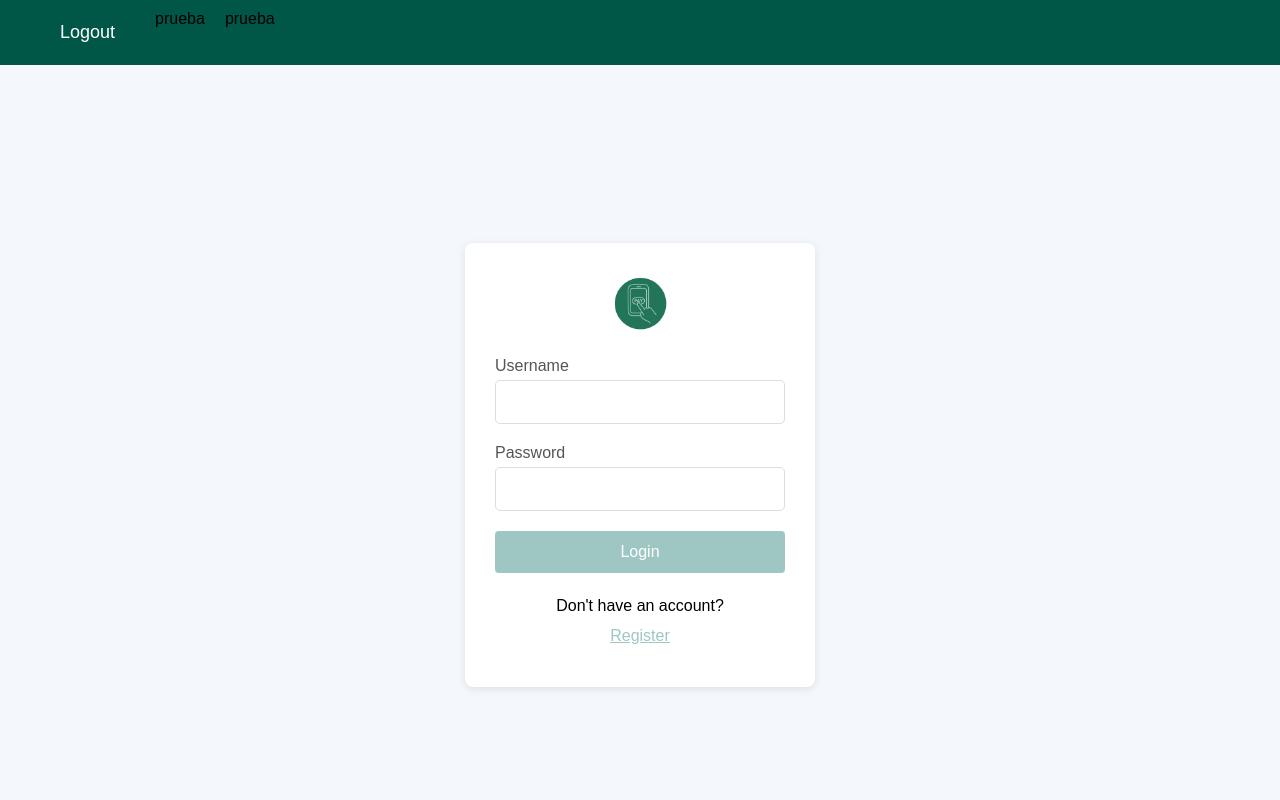
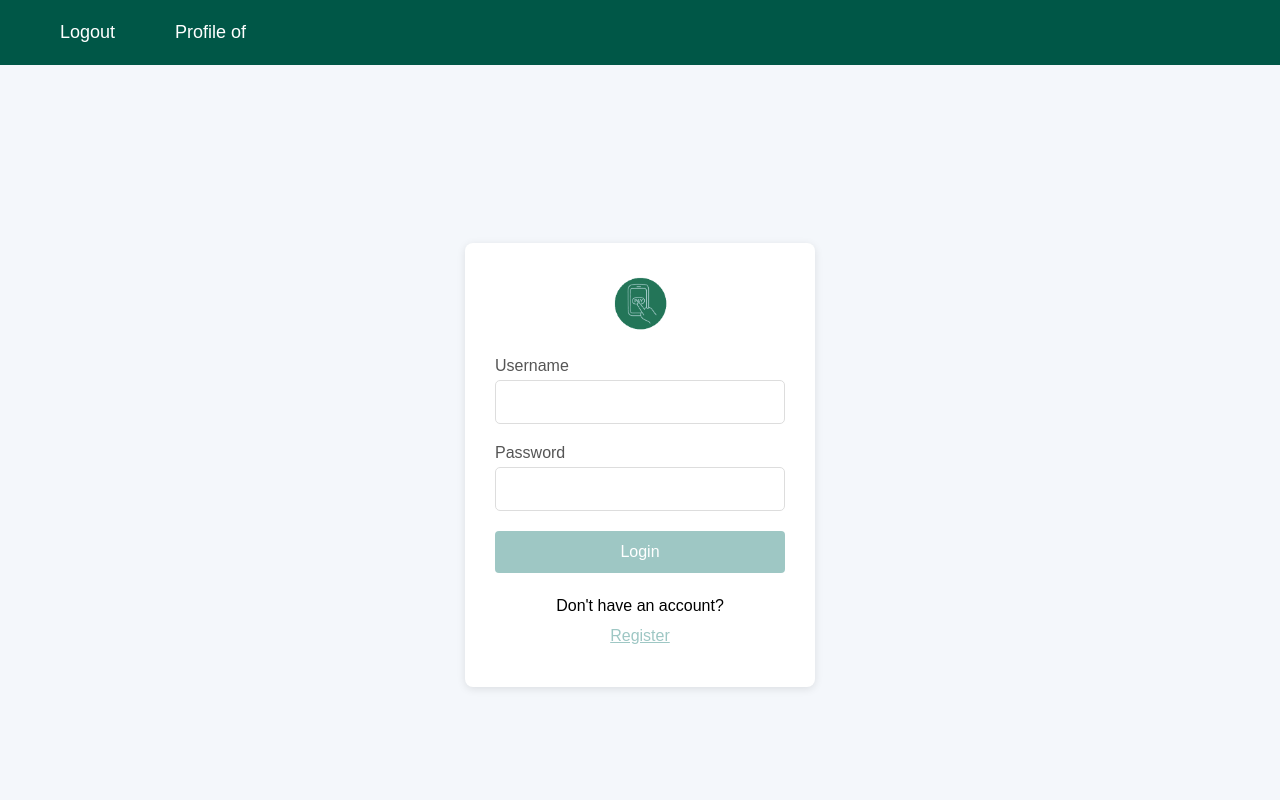
Before and after one commit to davidvrz/EazyPay-SPA, a React (Vite) app: page / in a window 1280 px wide. Shown: the top 800 px of the page. Built offline with nearby package versions, Linux system fonts and the light colour scheme.

Commit message:
fix: new format for Navbar

```diff
--- a/src/components/Navbar.jsx
+++ b/src/components/Navbar.jsx
@@ -13,15 +13,14 @@ const Navbar = ({ changeView }) => {
     return (
         <nav className="navbar">
             {currentUser && (
-                <Link className="return-home" to="/home">
+                <Link className="navbar-return-home" to="/home">
                     <img className="navbar-logo" src="/images/logo.png" alt="logo" />
                 </Link>
             )}
 
                 <ul className="navbar-links">
                     <li><button onClick={handleLogout}>Logout</button></li>
-                    <li>prueba</li>
-                    <li>prueba</li>
+                    <li><button>Profile of {currentUser}</button></li>
                 </ul>
                 <div className="navbar-toggle">
                     <span></span>
```
